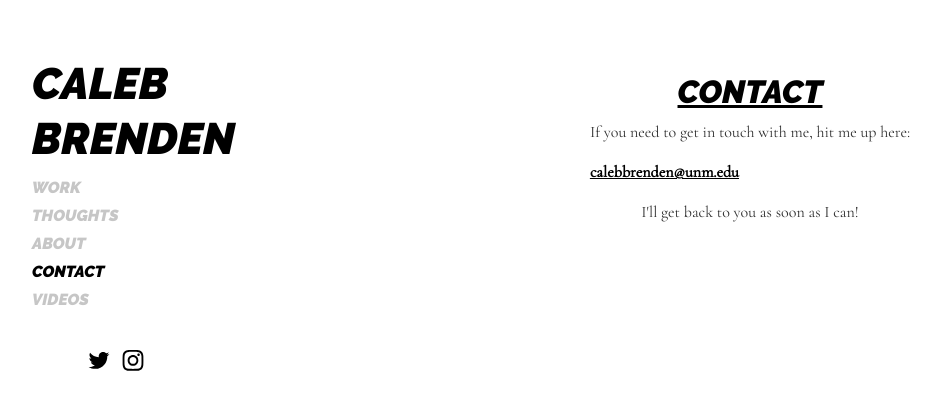
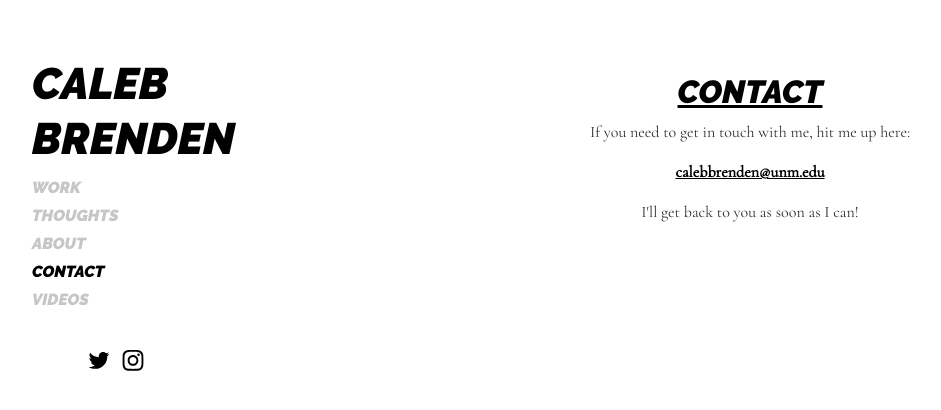
Before and after one commit to calebbrenden/my-site, a Jekyll site: the page built from contact.md, in a window 1280 px wide. Shown: the top 410 px of the page, without its empty margins (36-977 px from the left). Built offline with Jekyll 4.4.1, drawn with Linux system fonts in a browser that asks for light colours.

Commit message:
removed inherit from headers and site title, edited contact page

```diff
--- a/_sass/hydeout/_layout.scss
+++ b/_sass/hydeout/_layout.scss
@@ -53,7 +53,7 @@
     margin-bottom: 0.5rem;
 
     a {
-      color: inherit;
+      color: $site-title-color;
       &:hover { color: #C6C6C6 }
       &:active { color: $sidebar-title-color; }
     }
@@ -338,12 +338,12 @@
     padding-top: $section-spacing * 1.5;
 
     > header {
-      color: inherit;
+      color: #000;
       margin-left: auto;
       margin-right: auto;
       /* text-decoration: underline; */
       h1, h2 {
-        color: inherit;
+        color: #000;
 
         &:last-child {
           margin-bottom: $heading-spacing;
--- a/_sass/hydeout/_variables.scss
+++ b/_sass/hydeout/_variables.scss
@@ -30,6 +30,7 @@
 $link-color: #000 !default;
 /* heading-color ORIGINALLY $gray-6 */
 $heading-color: #000 !default;
+$site-title-color: #000 !default;
 
 $border-color: #000 !default;
 $border-radius: 300px !default;
--- a/contact.md
+++ b/contact.md
@@ -8,6 +8,6 @@
 
 <p align="center">If you need to get in touch with me, hit me up here:</p>
 
-<a href="mailto:calebbrenden@unm.edu" align="center">calebbrenden@unm.edu</a>
+<p align="center"><a href="mailto:calebbrenden@unm.edu">calebbrenden@unm.edu</a></p>
 
 <p align="center">I'll get back to you as soon as I can!</p>
```
